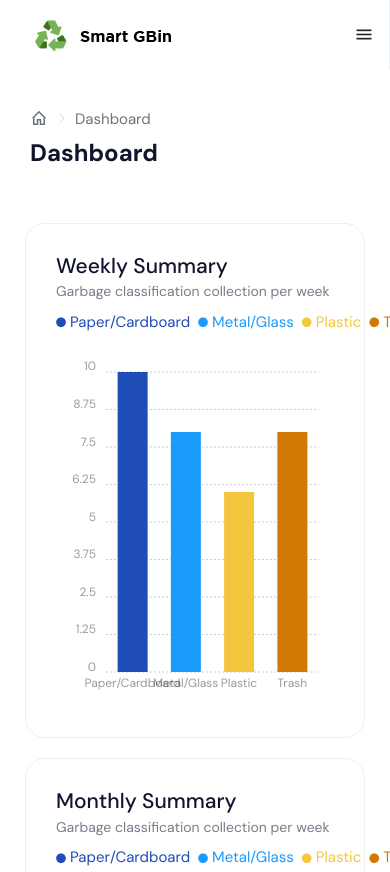
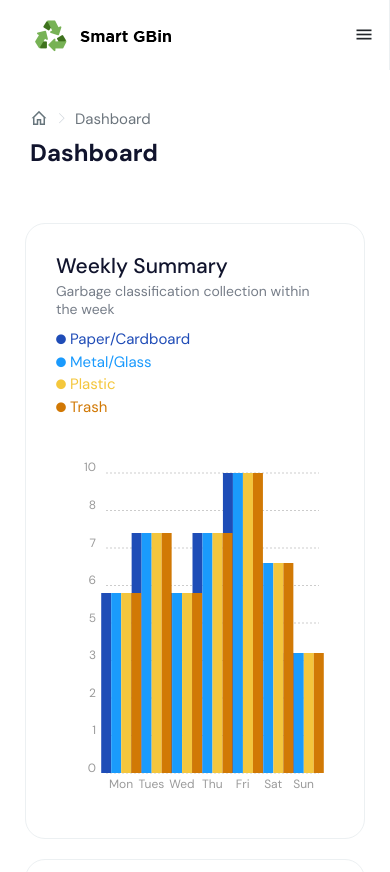
Before and after one commit to DBBEN/SmartGBinWebsite, a plain HTML site: page public/index.html in a window 390 px wide. Shown: the top 872 px of the page. Drawn offline with Linux system fonts and the light colour scheme; no server answers; files whose address does not match are found by name.

Commit message:
fixed charts

```diff
--- a/public/dist/js/pages/dashboards/dashboard1.js
+++ b/public/dist/js/pages/dashboards/dashboard1.js
@@ -13,10 +13,47 @@ $(function () {
   var chart1 = new Chartist.Bar(
     ".amp-pxl",
     {
-      labels: ["Paper/Cardboard", "Metal/Glass", "Plastic", "Trash"],
-      series: [10,8,6,8],
+      labels: ["Mon", "Tues", "Wed", "Thu", "Fri", "Sat", "Sun"],
+      series: [
+        [6, 8, 6, 8, 10, 7, 4],
+        [6, 8, 6, 8, 10, 7, 4],
+        [6, 8, 6, 8, 10, 7, 4],
+        [6, 8, 6, 8, 10, 7, 4]
+      ]
     },
     {
+      seriesBarDistance: 10,
+      axisX: {
+        // On the x-axis start means top and end means bottom
+        showGrid: false,
+      },
+      axisY: {
+        // On the y-axis start means left and end means right
+        //position: "start",
+        labelInterpolationFnc: function (value) {
+          return parseInt(value);
+        }
+      },
+      //high: "12",
+      //distributeSeries: true,
+      //plugins: [Chartist.plugins.tooltip()],
+    }
+  );
+  //var chart = [chart2];
+
+  var chart2 = new Chartist.Bar(
+    ".amp-pxl2",
+    {
+      labels: ["Week 1", "Week 2", "Week 3", "Week 4"],
+      series: [
+        [20,16,12,4],
+        [20,16,12,4],
+        [20,16,12,4],
+        [20,16,12,4]
+      ]
+    },
+    {
+      seriesBarDistance: 10,
       axisX: {
         // On the x-axis start means top and end means bottom
         position: "end",
@@ -25,35 +62,12 @@ $(function () {
       axisY: {
         // On the y-axis start means left and end means right
         position: "start",
+        labelInterpolationFnc: function (value) {
+          return parseInt(value);
+        }
       },
       //high: "12",
-      low: "0",
-      distributeSeries: true,
-      plugins: [Chartist.plugins.tooltip()],
-    }
-  );
-  //var chart = [chart2];
-
-  var chart2 = new Chartist.Bar(
-    ".amp-pxl2",
-    {
-      labels: ["Paper/Cardboard", "Metal/Glass", "Plastic", "Trash"],
-      series: [20,16,12,4],
-    },
-    {
-      axisX: {
-        // On the x-axis start means top and end means bottom
-        position: "end",
-        showGrid: false,
-      },
-      axisY: {
-        // On the y-axis start means left and end means right
-        position: "start",
-      },
-      //high: "12",
-      low: "0",
-      distributeSeries: true,
-      plugins: [Chartist.plugins.tooltip()],
+      //distributeSeries: true,
     }
   );
 });
--- a/public/index.html
+++ b/public/index.html
@@ -160,10 +160,10 @@
                                 <div class="d-md-flex align-items-center">
                                     <div>
                                         <h4 class="card-title">Weekly Summary</h4>
-                                        <h6 class="card-subtitle">Garbage classification collection per week</h6>
+                                        <h6 class="card-subtitle">Garbage classification collection within the week</h6>
                                     </div>
                                     <div class="ms-auto d-flex no-block align-items-center">
-                                        <ul class="list-inline dl d-flex align-items-center m-r-15 m-b-0">
+                                        <ul class="list-inline d-md-flex align-items-center">
                                             <li class="list-inline-item d-flex align-items-center text-paper-cardboard"><i class="fa fa-circle font-10 me-1"></i> Paper/Cardboard
                                             </li>
                                             <li class="list-inline-item d-flex align-items-center text-metal-glass"><i class="fa fa-circle font-10 me-1"></i> Metal/Glass
@@ -191,10 +191,10 @@
                                 <div class="d-md-flex align-items-center">
                                     <div>
                                         <h4 class="card-title">Monthly Summary</h4>
-                                        <h6 class="card-subtitle">Garbage classification collection per week</h6>
+                                        <h6 class="card-subtitle">Garbage classification collection within the month</h6>
                                     </div>
                                     <div class="ms-auto d-flex no-block align-items-center">
-                                        <ul class="list-inline dl d-flex align-items-center m-r-15 m-b-0">
+                                        <ul class="list-inline d-md-flex align-items-center">
                                             <li class="list-inline-item d-flex align-items-center text-paper-cardboard"><i class="fa fa-circle font-10 me-1"></i> Paper/Cardboard
                                             </li>
                                             <li class="list-inline-item d-flex align-items-center text-metal-glass"><i class="fa fa-circle font-10 me-1"></i> Metal/Glass
```
Also changed, not shown: public/assets/libs/chartist/dist/chartist.min.css.
